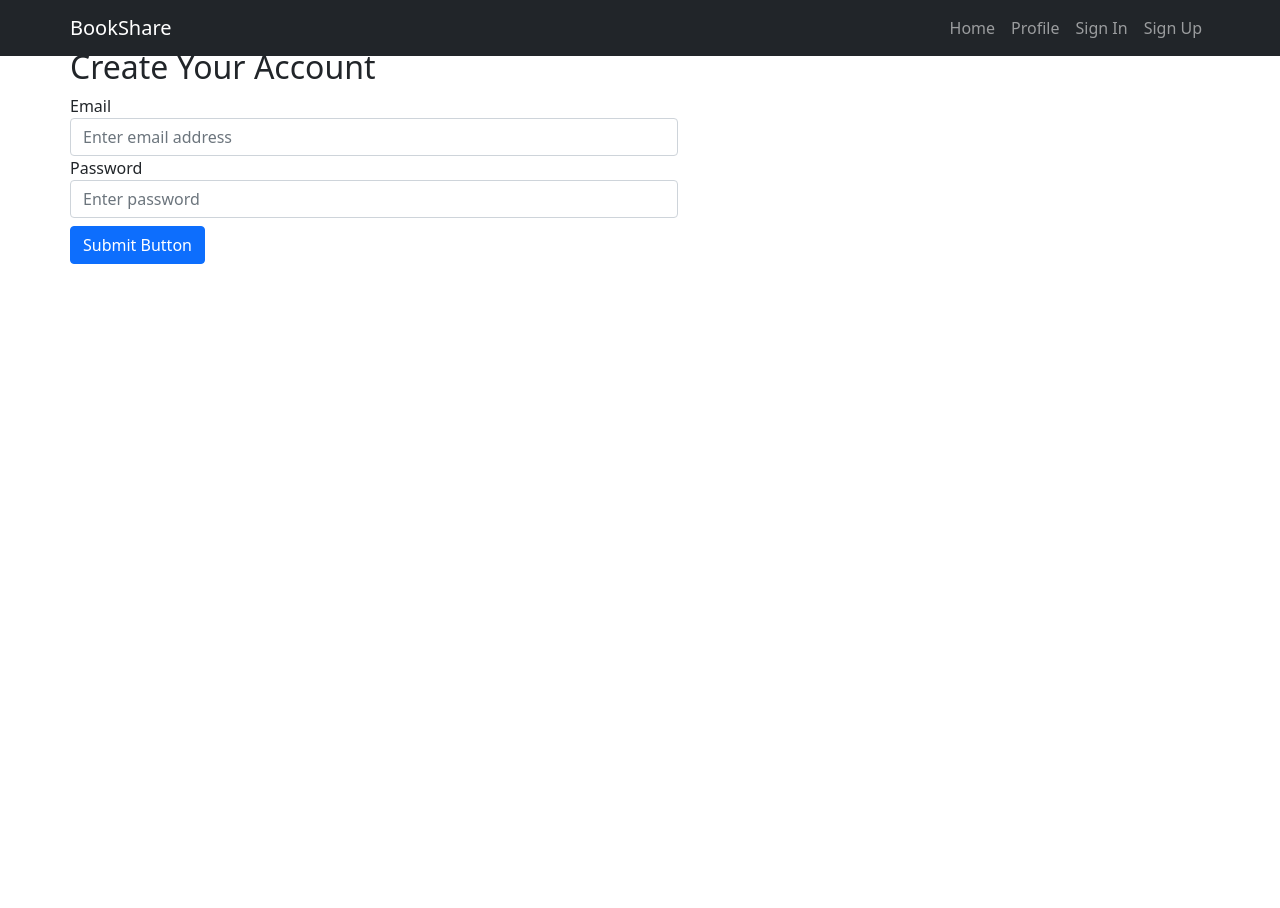
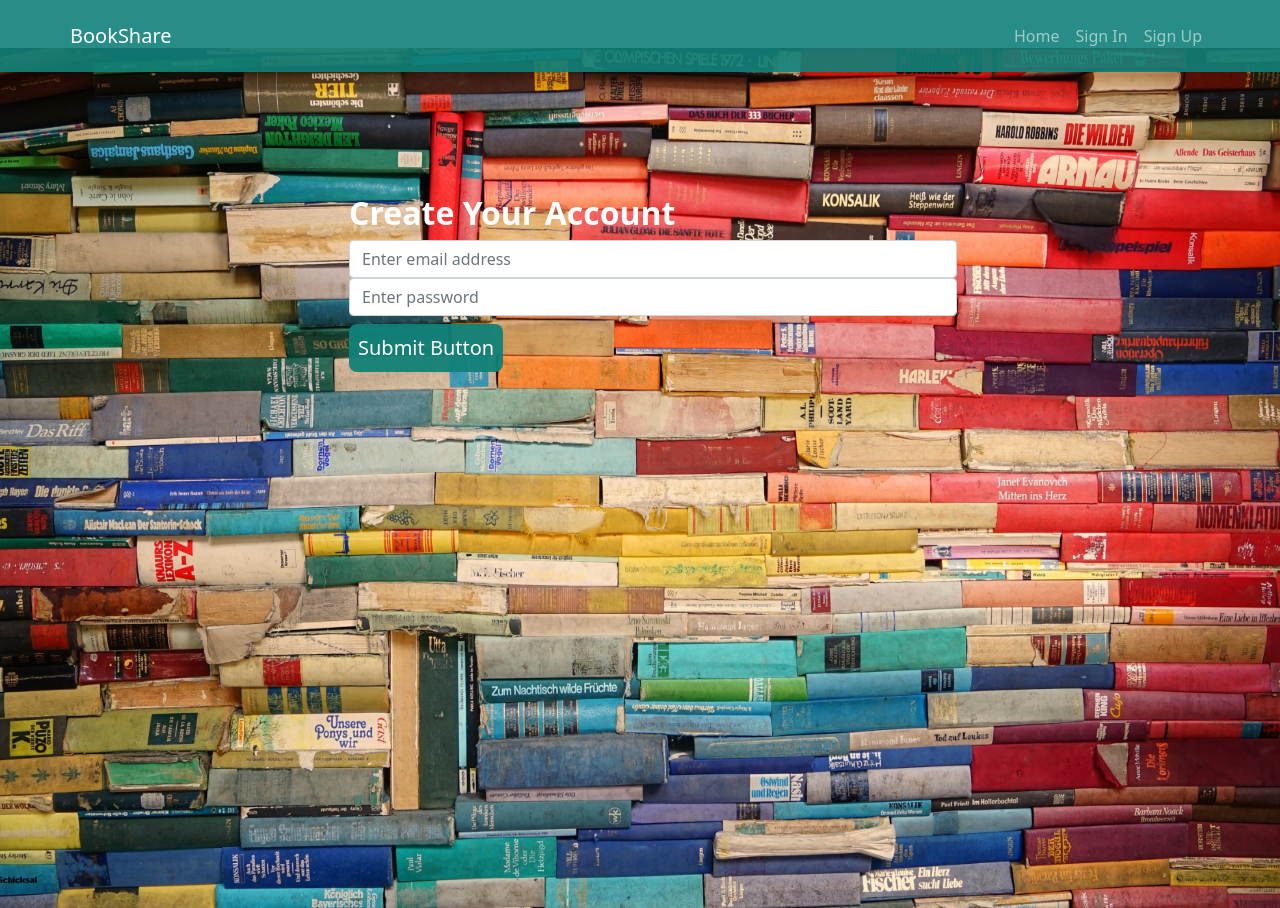
Before and after one commit to earthbound-misfit/bookshare-flask, a Flask app: page /signup in a window 1280 px wide. Run offline with Flask 2, Linux system fonts and the light colour scheme; some libraries are stand-ins or nearby versions.

Commit message:
edited styles

```diff
--- a/app/authentication/auth_templates/signup.html
+++ b/app/authentication/auth_templates/signup.html
@@ -2,13 +2,20 @@
 
 {% block content %}
 
-<main class="container p-5">
-  <div class="row">
-    <aside class="col-12 col-md-6">
-      <h2>Create Your Account</h2>
-      {% include 'forms.html' %}
-    </aside>
+<section class="landing-page-home">
+  <div class="background-image">
+    <img src="{{url_for('static', filename='/images/rainbow-books.jpg')}}"
+      class="img-fluid"
+      style="z-index: -1; position: fixed; height: 100%; width: 100%">
   </div>
-</main>
+  <main class="container p-5 mt-5">
+    <div class="row mt-5 d-flex justify-content-center">
+      <aside class="col-12 col-md-6">
+        <h2 style="font-weight: bold; color: white; margin-top: 50px">Create Your Account</h2>
+        {% include 'forms.html' %}
+      </aside>
+   </div>
+  </main>
+</section>
 
 {% endblock %}
--- a/app/static/css/main.css
+++ b/app/static/css/main.css
@@ -6,6 +6,7 @@
   box-sizing: inherit;
 }
 
-/* body {
-  padding-top: 50px;
-} */
+.maintxt {
+  background-image: url(/app/static/images/rainbow-books.jpg);
+  background-size: cover;
+}
--- a/app/templates/base.html
+++ b/app/templates/base.html
@@ -10,12 +10,12 @@
     href="https://cdnjs.cloudflare.com/ajax/libs/twitter-bootstrap/5.1.0/css/bootstrap.min.css">
   <link rel="stylesheet"
     href="https://cdnjs.cloudflare.com/ajax/libs/font-awesome/5.15.4/css/all.min.css">
-  <link rel="stylesheet" href="/app/static/css/main.css">
+  <link rel="stylesheet" href="/Users/kellykarner/Desktop/Coding Temple/Module 5/BookShare/app/static/css/main.css">
   <title>BookShare</title>
 </head>
 
 <body>
-  <nav class="navbar navbar-expand-lg bg-dark navbar-dark fixed-top">
+  <nav class="navbar navbar-expand-lg navbar-dark p-3 fixed-top" style="background-color: rgb(17, 129, 121,0.9)">
     <div class="container">
       <a href="{{ url_for('site.home') }}" class="navbar-brand">BookShare</a>
       <button class="navbar-toggler" type="button"></button>
@@ -23,10 +23,13 @@
         <li class="nav-item">
           <a href="{{ url_for('site.home') }}" class="nav-link">Home</a>
         </li>
+        {% if current_user.is_authenticated %}
+        <li class="nav-item">
+          <a href="{{ url_for('auth.logout') }}" class="nav-link">Bookshelf</a>
+        </li>
         <li class="nav-item">
           <a href="{{ url_for('site.profile') }}" class="nav-link">Profile</a>
         </li>
-        {% if current_user.is_authenticated %}
         <li class="nav-item">
           <a href="{{ url_for('auth.logout') }}" class="nav-link">Logout</a>
         </li>
@@ -50,3 +53,45 @@
 </body>
 
 </html>
+
+
+  <!-- <nav class="navbar navbar-expand-lg navbar-dark bg-dark py-3 fixed-top">
+    <div class="container-fluid">
+      <a class="navbar-brand" href="#">Banff National Park</a>
+      <button class="navbar-toggler" type="button" data-bs-toggle="collapse"
+        data-bs-target="#navbarSupportedContent"
+        aria-controls="navbarSupportedContent" aria-expanded="false"
+        aria-label="Toggle navigation">
+        <span class="navbar-toggler-icon"></span>
+      </button>
+      <div class="collapse navbar-collapse" id="navbarSupportedContent">
+        <ul class="navbar-nav me-auto mb-2 mb-lg-0">
+          <li class="nav-item">
+            <a class="nav-link active" aria-current="page" href="#">About</a>
+          </li>
+          <li class="nav-item">
+            <a class="nav-link" href="#gallery">Gallery</a>
+          </li>
+          <li class="nav-item dropdown">
+            <a class="nav-link dropdown-toggle" href="#" role="button"
+              data-bs-toggle="dropdown" aria-expanded="false">
+              Plan Your Trip
+            </a>
+            <ul class="dropdown-menu">
+              <li><a class="dropdown-item" href="#">Where to Stay</a></li>
+              <li><a class="dropdown-item" href="#">What to Do</a></li>
+              <li>
+                <hr class="dropdown-divider">
+              </li>
+              <li><a class="dropdown-item" href="#">Visitor Guidelines</a></li>
+            </ul>
+          </li>
+        </ul>
+        <form class="d-flex" role="search">
+          <input class="form-control me-2" type="search" placeholder="Search"
+            aria-label="Search">
+          <button class="btn btn-outline-light" type="submit">Search</button>
+        </form>
+      </div>
+    </div>
+  </nav> -->
--- a/app/templates/forms.html
+++ b/app/templates/forms.html
@@ -2,14 +2,12 @@
   {{ form.hidden_tag() }}
   <div class="form-group">
     <fieldset id="email-field">
-      {{ form.email.label }}
       {{ form.email(class = 'form-control', placeholder = 'Enter email address') }}
     </fieldset>
   </div>
-    <fieldset id="password-field">
-      {{ form.password.label }}
+    <fieldset id="password-field"></fieldset>
       {{ form.password(class = 'form-control', placeholder = 'Enter password') }}
     </fieldset>
 
-    {{ form.submit_button(class = "btn btn-primary btn-block mt-2") }}
+    {{ form.submit_button(class = "btn btn-block mt-2 p-2", style = "border-radius: 8px; font-size: 20px; color: white; background-color: rgba(17, 129, 121, .95)") }}
 </form>
--- a/config.py
+++ b/config.py
@@ -7,6 +7,6 @@ load_dotenv(os.path.join(basedir, '.env'))
 class Config():
   FLASK_APP = os.getenv('FLASK_APP')
   FLASK_ENV = os.getenv('FLASK_ENV')
-  SECRET_KEY = os.environ.get('SECRET_KEY')
+  SECRET_KEY = os.environ.get('SECRET_KEY') or 'This is a secret key'
   SQLALCHEMY_DATABASE_URI = os.environ.get('DATABASE_URI') or 'sqlite:///' + os.path.join(basedir, 'app.db')
   SQLALCHEMY_TRACK_NOTIFICATIONS = False
```
Also changed, not shown: app/authentication/auth_templates/login.html (+14 -7 lines), app/site/site_templates/index.html (+7 -17 lines), app/site/site_templates/profile.html (+11 -21 lines), 3 other files.
